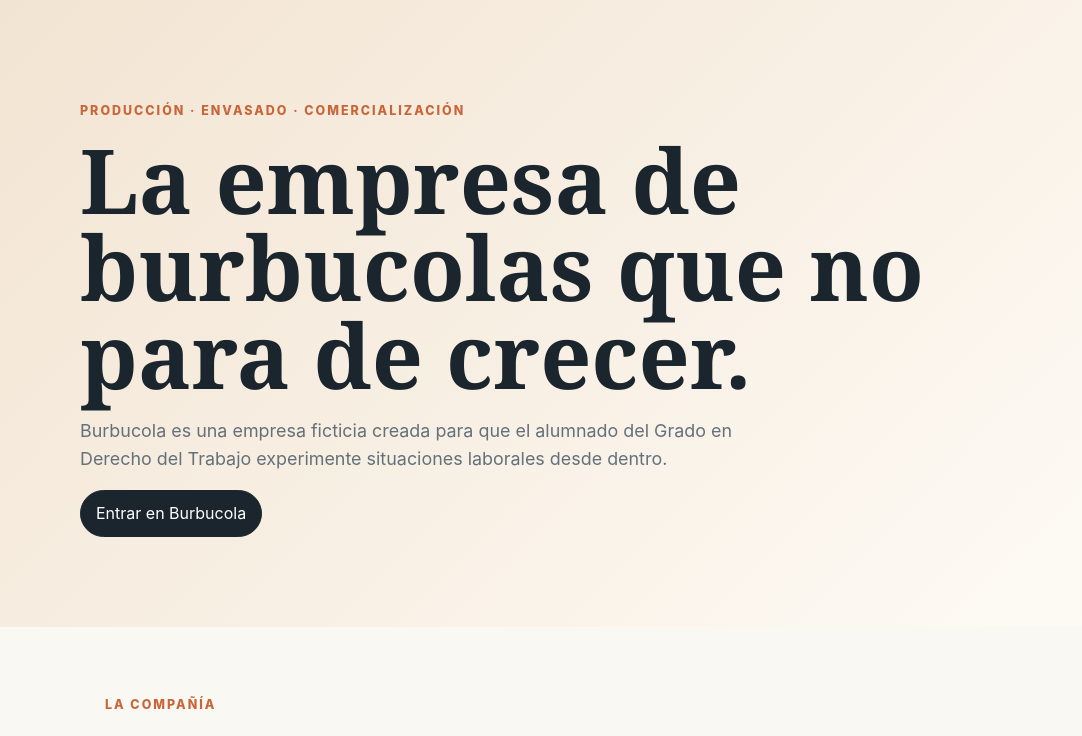
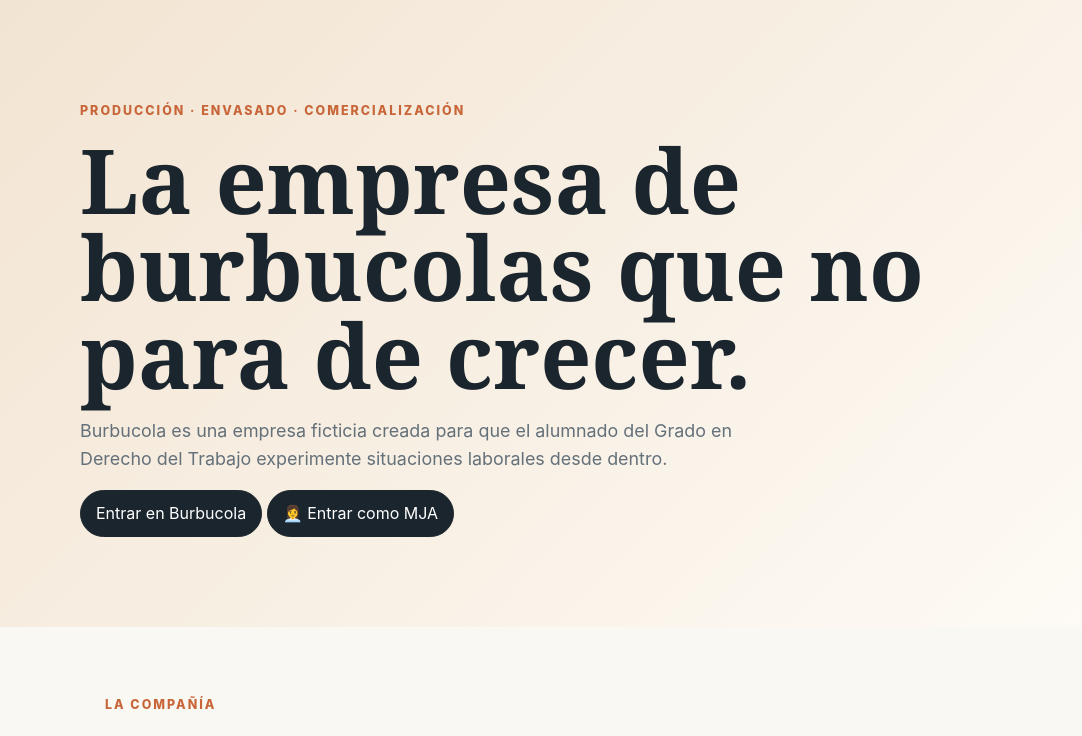
Before and after one commit to masquerino/burbucola-aula, a Flask app: page / in a window 1280 px wide. Shown: the part 63-799 px from the top of the page, without its empty margins (0-1082 px from the left). Run offline with Flask 3, Linux system fonts and the light colour scheme; data comes from the database, SQL or seed files in the repository.

Commit message:
Add files via upload

```diff
--- a/requirements.txt
+++ b/requirements.txt
@@ -1,3 +1,2 @@
 Flask>=3.0,<4
 Werkzeug>=3.0,<4
-gunicorn
--- a/templates/home.html
+++ b/templates/home.html
@@ -1,5 +1,5 @@
 {% extends "base.html" %}{% block title %}Burbucola · Empresa{% endblock %}{% block content %}
-<section class="hero"><div class="hero-inner"><p class="eyebrow">Producción · Envasado · Comercialización</p><h1>La empresa de burbucolas que no para de crecer.</h1><p class="lead">Burbucola es una empresa ficticia creada para que el alumnado del Grado en Derecho del Trabajo experimente situaciones laborales desde dentro.</p><a class="pill" href="#actualidad">Entrar en Burbucola</a></div></section>
+<section class="hero"><div class="hero-inner"><p class="eyebrow">Producción · Envasado · Comercialización</p><h1>La empresa de burbucolas que no para de crecer.</h1><p class="lead">Burbucola es una empresa ficticia creada para que el alumnado del Grado en Derecho del Trabajo experimente situaciones laborales desde dentro.</p><a class="pill" href="#actualidad">Entrar en Burbucola</a> <a class="pill" href="{{url_for('teacher_login')}}">👩‍💼 Entrar como MJA</a></div></section>
 <section class="wrap"><p class="eyebrow">La compañía</p><h2 class="section-title">MJA dirige Burbucola. Vosotros sois la plantilla.</h2><div class="grid"><article class="card"><span class="tag">01</span><h3>Producción</h3><p>Fabricación y planificación de la actividad productiva.</p></article><article class="card"><span class="tag">02</span><h3>Envasado</h3><p>Preparación, etiquetado y control del producto.</p></article><article class="card"><span class="tag">03</span><h3>Comercialización</h3><p>Venta y distribución de burbucolas.</p></article></div></section>
 <section class="wrap" id="actualidad"><p class="eyebrow">Comunicaciones</p><h2 class="section-title">Lo que dice MJA</h2>{% for a in announcements %}<article class="notice"><p class="small muted">{{a['created_at']}}</p><h3>{{a['title']}}</h3><p>{{a['body']}}</p></article>{% endfor %}</section>
 <section class="wrap"><p class="eyebrow">Retos jurídicos</p><h2 class="section-title">Casos abiertos</h2><div class="grid">{% for c in cases %}<article class="card"><p class="tag">Caso {{c['id']}}</p><h3>{{c['title']}}</h3><p>{{c['statement'][:180]}}{% if c['statement']|length>180 %}…{% endif %}</p><a class="pill" href="{{url_for('case_detail',case_id=c['id'])}}">Ver caso</a></article>{% endfor %}</div></section>
```
